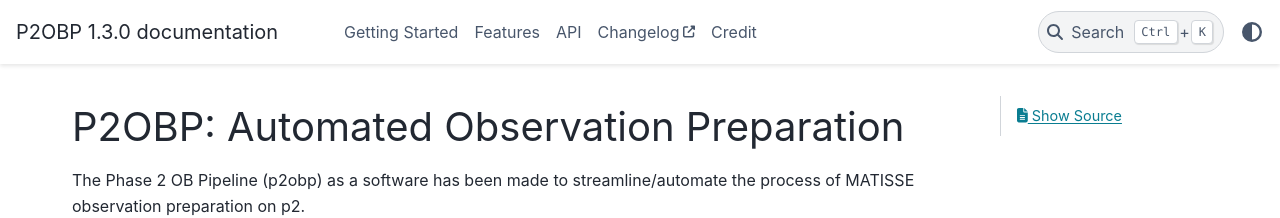
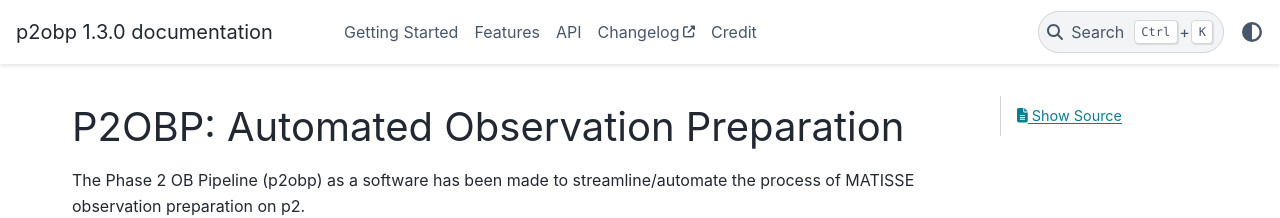
Before and after one commit to Matisse-Consortium/p2obt, a Sphinx documentation site: the page built from doc/index.rst, in a window 1280 px wide. Shown: the top 218 px of the page. Built offline with Sphinx 7.4.7 and the PyData theme 0.15.4, drawn with Linux system fonts in a browser that asks for light colours; pages that are not in the unit, such as notebooks, are missing from menus; some of the changed lines change nothing that is shown.

Commit message:
Try bugfix

```diff
--- a/doc/conf.py
+++ b/doc/conf.py
@@ -8,9 +8,7 @@
 import os
 import sys
 
-import p2obp
-
-project = "P2OBP"
+project = "p2obp"
 copyright = "2023, Marten Scheuck"
 author = "Marten Scheuck"
 release = "1.3.0"
```
